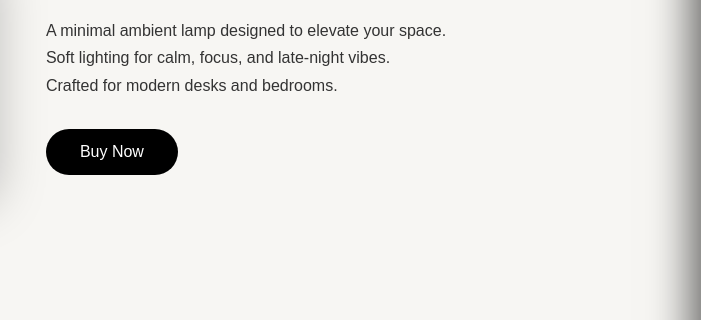
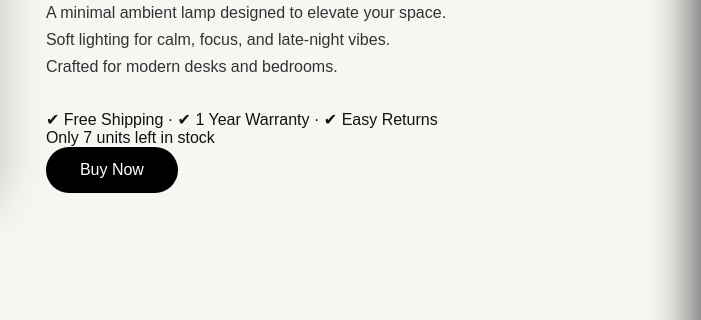
Before and after one commit to RudranAndIshanETRP2026/Lumaire, a plain HTML site: page product.html in a window 1280 px wide. Shown: the part 333-653 px from the top of the page, 579-1280 px from the left. Drawn offline with Linux system fonts and the light colour scheme.

Commit message:
Update product.html

```diff
--- a/product.html
+++ b/product.html
@@ -29,6 +29,9 @@
         Soft lighting for calm, focus, and late‑night vibes.<br>
         Crafted for modern desks and bedrooms.
       </p>
+      <p class="trust">✔ Free Shipping · ✔ 1 Year Warranty · ✔ Easy Returns</p>
+<p class="urgency">Only <span>7</span> units left in stock</p>
+
 
       <button class="buy-btn" onclick="openCart()">Buy Now</button>
     </div>
```
